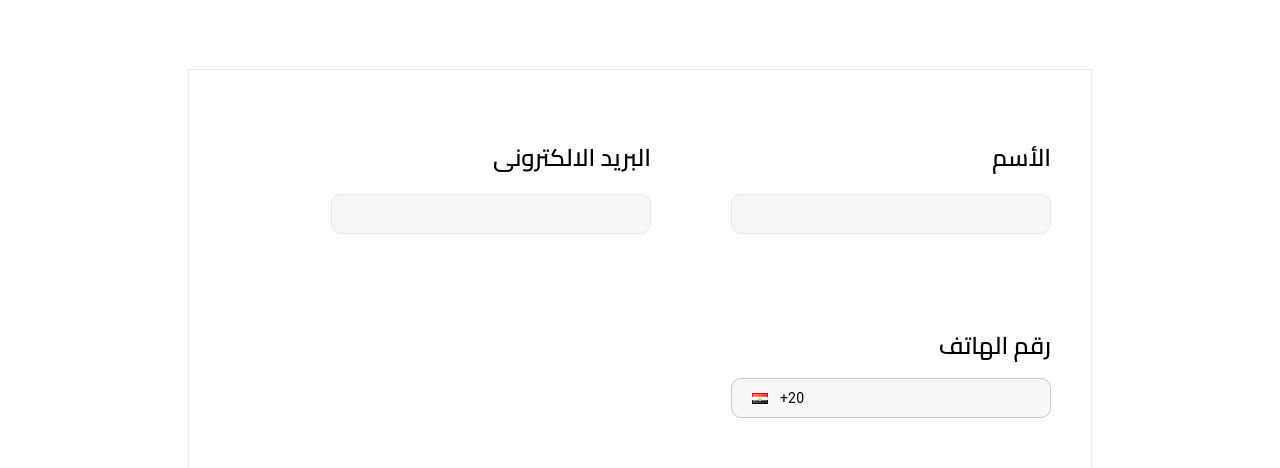
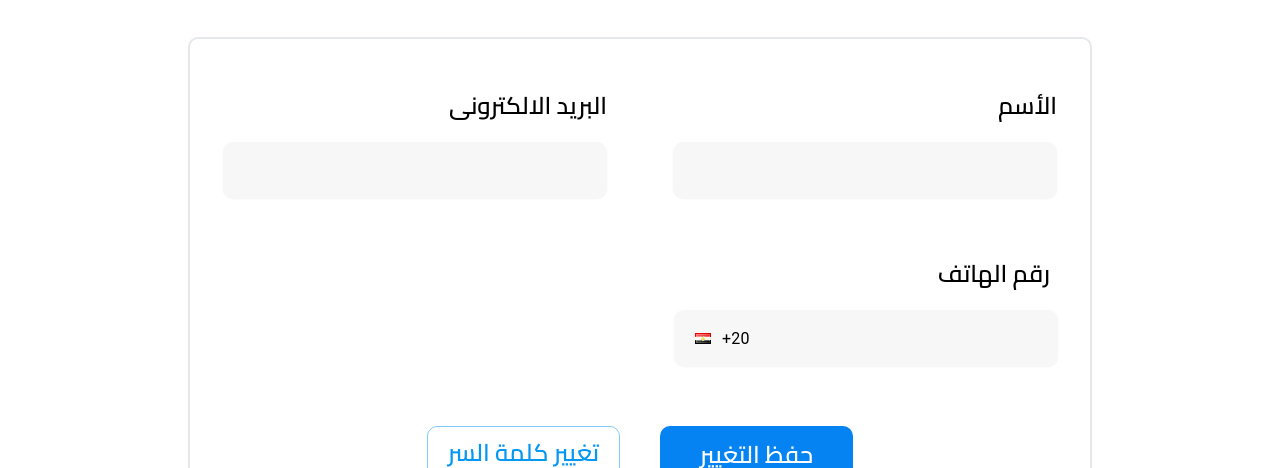
Before and after one commit to KareemBasher/eshfeeny-frontend, a React (Vite) app: page /profile in a window 1280 px wide. Shown: the part 215-683 px from the top of the page. Built offline with nearby package versions, Linux system fonts and the light colour scheme; no server answers.

Commit message:
edite on style in profile component

```diff
--- a/src/components/pages/profile/PhoneInputContent.css
+++ b/src/components/pages/profile/PhoneInputContent.css
@@ -2,10 +2,6 @@
 {
     display: flex;
     justify-content: center;
-}
-.country-list
-{
-    width:4000px
 }
 
 .arrow
@@ -34,11 +30,14 @@
 .react-tel-input .form-control
 {
     background: #F7F7F7;
-    height: 2.5rem;
-    width: 20rem;
-
+    height: 3.5rem;
+    width: 24rem;
+    border: none;
+    --tw-shadow: 0 1px 2px 0 rgb(0 0 0 / 0.05);
+        --tw-shadow-colored: 0 1px 2px 0 var(--tw-shadow-color);
+        box-shadow: var(--tw-ring-offset-shadow, 0 0 #0000), var(--tw-ring-shadow, 0 0 #0000), var(--tw-shadow);
     border-radius: 10px;
-
+    font-size: 16px;
 
 }
 .react-tel-input
--- a/src/components/pages/profile/PhoneInputContent.jsx
+++ b/src/components/pages/profile/PhoneInputContent.jsx
@@ -5,7 +5,7 @@ import './PhoneInputContent.css'
 const PhoneInputContent = () => {
   const [value, setValue] = useState('')
   return (
-    <div className="w-80   " dir="ltr">
+    <div className="w-80 mx-[3.5rem] " dir="ltr">
       <PhoneInput country={'eg'} value={value} onChange={setValue} />
     </div>
   )
--- a/src/components/pages/profile/ProfileContent.jsx
+++ b/src/components/pages/profile/ProfileContent.jsx
@@ -3,38 +3,39 @@ import { Link } from 'react-router-dom'
 import PhoneInputContent from './PhoneInputContent'
 const ProfileContent = () => {
   return (
-    <div className="">
+    <div className=" ">
       {/* /* title */}
       <div className=" text-right text-[28px] m-10 mr-20">
         <p>الملف الشخصى</p>
       </div>
       {/* inputs */}
-      <div className="flex justify-center">
-        <div className="flex flex-col  justify-center border w-[904px] h-[500px]  my-8">
-          <div className="flex flex-row  justify-start ">
-            <div className="m-10 ">
+
+      <div className="flex justify-center  ">
+        <div className="flex flex-col  justify-center border-2 rounded-[10px] w-[904px] h-[500px]  ">
+          <div className="flex flex-row  justify-around ">
+            <div className=" ">
               <label className=" text-2xl flex my-5 justify-start" htmlFor="">
                 الأسم
               </label>
               <input
-                className="w-80 h-10 border rounded-[10px] px-4 outline-none bg-[#F7F7F7]"
+                className="w-96 h-14 shadow-sm rounded-[10px] px-4 outline-none bg-[#F7F7F7]"
                 type="text"
               ></input>
             </div>
 
-            <div className="m-10">
+            <div className="">
               <label className=" text-2xl flex justify-start  my-5" htmlFor="">
                 البريد الالكترونى
               </label>
               <input
-                className="w-80 h-10 border outline-none px-4 rounded-[10px] bg-[#F7F7F7]"
+                className="w-96  h-14 shadow-sm outline-none px-4 rounded-[10px] bg-[#F7F7F7]"
                 type="text "
               ></input>
             </div>
           </div>
 
-          <div className="flex flex-col  m-10">
-            <label className=" text-2xl text-right  my-4" htmlFor="">
+          <div className="flex flex-col justify-start m-10">
+            <label className=" text-2xl text-right  my-5" htmlFor="">
               رقم الهاتف
             </label>
 
@@ -42,11 +43,11 @@ const ProfileContent = () => {
           </div>
           {/* buttons */}
           <div className="flex flex-row  justify-center">
-            <button className="text-[24px] text-white bg-blue  rounded-[10px] m-5 w-[193px] h-[58px]">
+            <button className="text-[24px] text-white bg-blue rounded-[10px] m-5 w-[193px] h-[58px]">
               حفظ التغيير
             </button>
 
-            <div className="text-[24px] py-2 text-lightBlue border-opacity-50 border	border-lightBlue w-[193px] h-[58px] rounded-[10px] m-5 ">
+            <div className="text-[24px] py-2 text-lightBlue border-opacity-50 border border-lightBlue w-[193px] h-[58px] rounded-[10px] m-5 ">
               <Link to="/changepassword">تغيير كلمة السر</Link>
             </div>
           </div>
```
